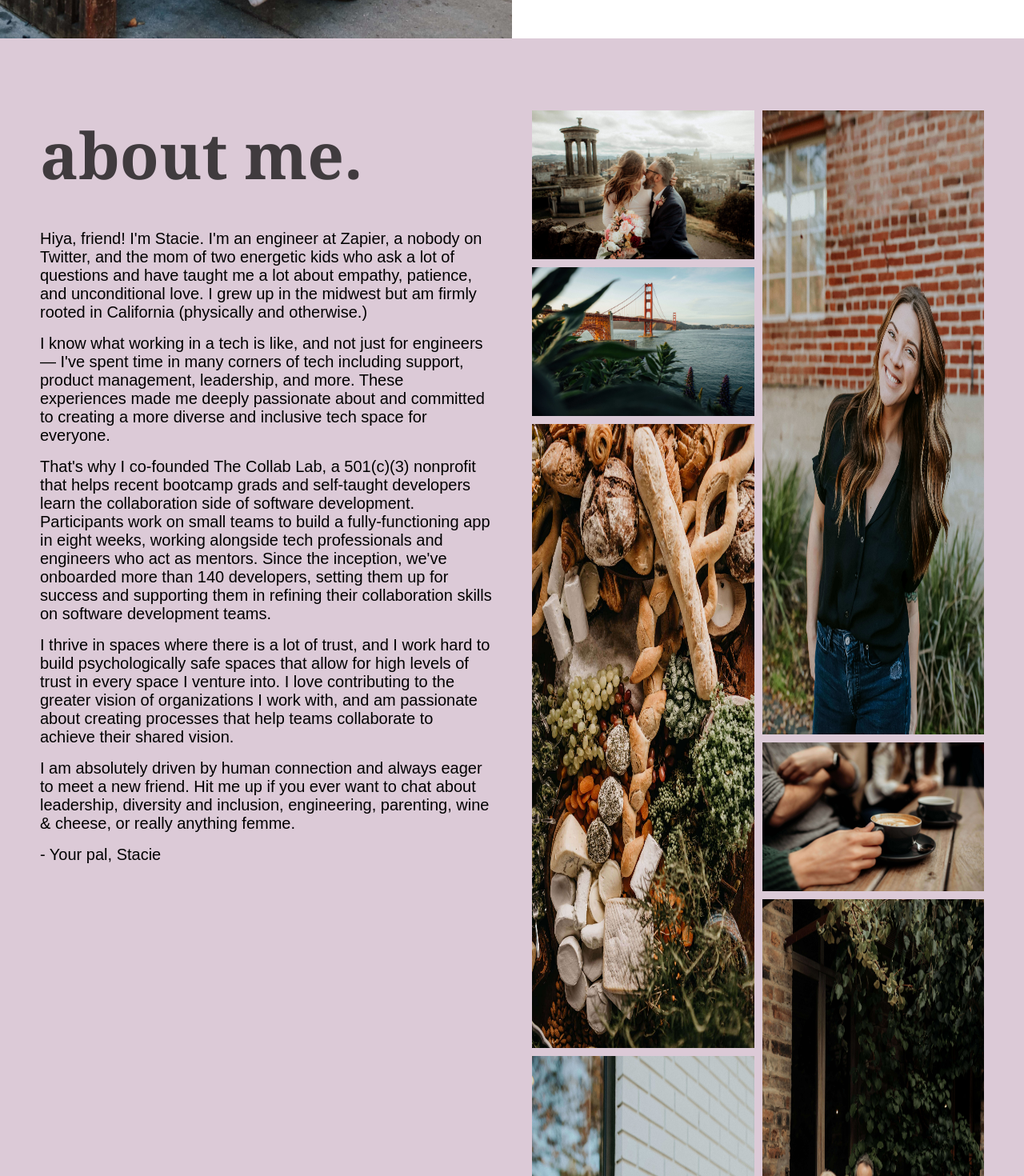
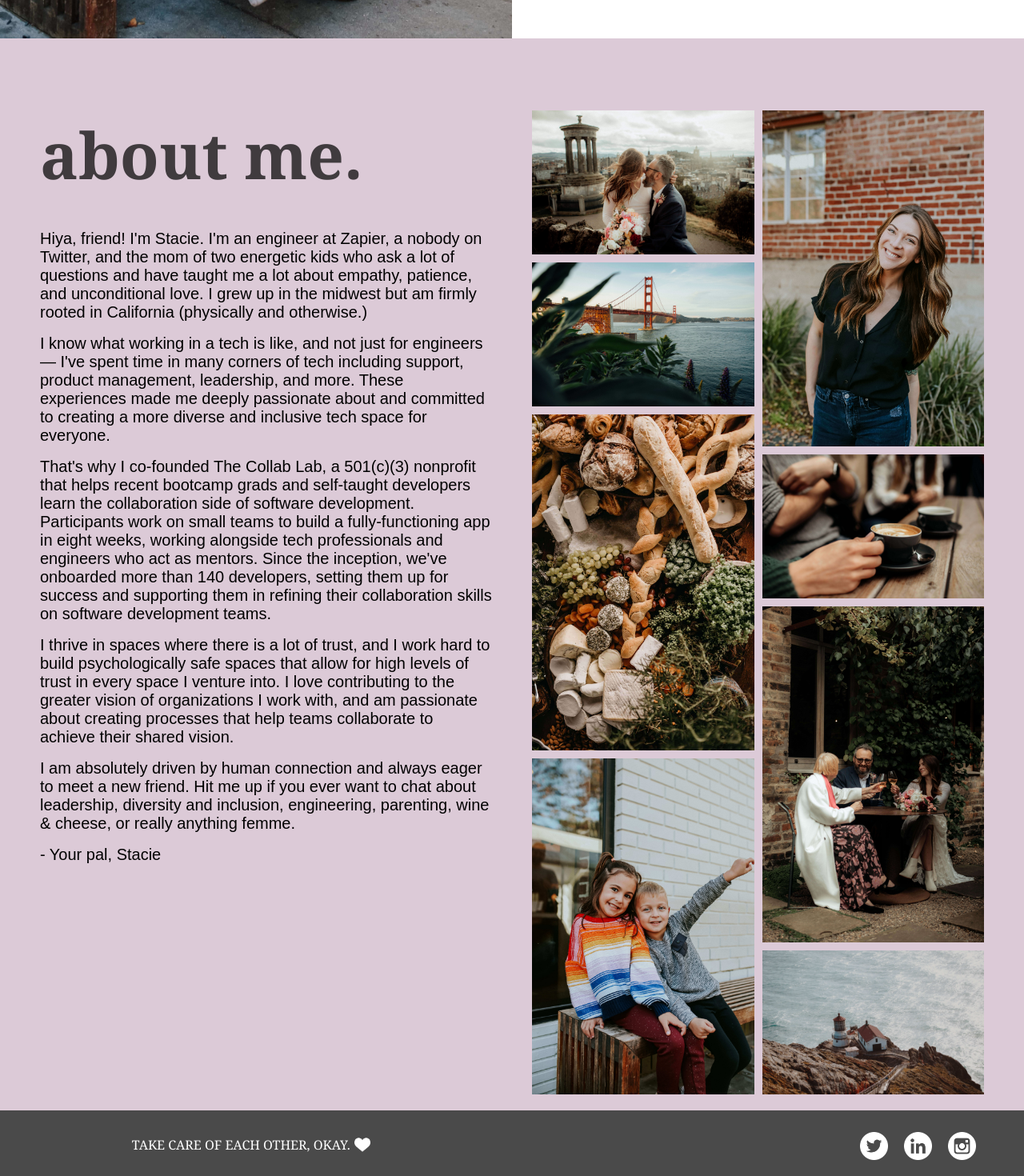
Before and after one commit to stacietaylorcima/the_real_stacie, a Next.js app: page / in a window 1280 px wide. Shown: the part 880-2350 px from the top of the page at 80% size. Built offline with nearby package versions, Linux system fonts and the light colour scheme.

Commit message:
Try to get my grid the shape I had before Next Image

```diff
--- a/components/AboutMe.tsx
+++ b/components/AboutMe.tsx
@@ -9,58 +9,90 @@ export const AboutMe = () => {
       <ContentContainer>
         <Grid>
           <ImageGrid>
-            <ImageColumn>
+            <ImageColumnLeft>
+              <ImageWrapper>
                 <Image
                   src="/elopement.jpg"
                   alt="Stacie elopes in Edinburgh"
-                width={500}
-                height={335}
+                  width="100%"
+                  height="100%"
+                  layout="fill"
+                  objectFit="cover"
                 />
+              </ImageWrapper>
+              <ImageWrapper>
                 <Image
                   src="/sf.jpg"
                   alt="Golden Gate Bridge"
-                width={500}
-                height={335}
+                  width="100%"
+                  height="100%"
+                  layout="fill"
+                  objectFit="cover"
                 />
+              </ImageWrapper>
+              <ImageWrapper>
                 <Image
                   src="/big-charcuterie.jpg"
                   alt="Charcuterie board"
-                width={200}
-                height={780}
+                  width="100%"
+                  height="100%"
+                  layout="fill"
+                  objectFit="cover"
                 />
+              </ImageWrapper>
+              <ImageWrapper>
                 <Image
                   src="/cima-kids.jpg"
                   alt="Cima kids"
-                width={200}
-                height={780}
+                  width="100%"
+                  height="100%"
+                  layout="fill"
+                  objectFit="cover"
                 />
-            </ImageColumn>
-            <ImageColumn>
+              </ImageWrapper>
+            </ImageColumnLeft>
+            <ImageColumnRight>
+              <ImageWrapper>
                 <Image
                   src="/stacie-silly.jpg"
                   alt="Stacie smiling"
-                width={200}
-                height={780}
+                  width="100%"
+                  height="100%"
+                  layout="fill"
+                  objectFit="cover"
                 />
+              </ImageWrapper>
+              <ImageWrapper>
                 <Image
                   src="/coffee-with-david.jpg"
                   alt="Two lattes"
-                width={500}
-                height={335}
+                  width="100%"
+                  height="100%"
+                  layout="fill"
+                  objectFit="cover"
                 />
+              </ImageWrapper>
+              <ImageWrapper>
                 <Image
                   src="/mum-in-scotland.jpg"
                   alt="Stacie, David, and Mum toasting in Edinburgh"
-                width={200}
-                height={780}
+                  width="100%"
+                  height="100%"
+                  layout="fill"
+                  objectFit="cover"
                 />
+              </ImageWrapper>
+              <ImageWrapper>
                 <Image
                   src="/point-reyes.jpg"
                   alt="Point Reyes California"
-                width={500}
-                height={335}
+                  width="100%"
+                  height="100%"
+                  layout="fill"
+                  objectFit="cover"
                 />
-            </ImageColumn>
+              </ImageWrapper>
+            </ImageColumnRight>
           </ImageGrid>
           <AboutBlock>
             <H2>about me.</H2>
@@ -159,10 +191,25 @@ const ImageGrid = styled.div`
   display: grid;
   grid-template-columns: 1fr 1fr;
   grid-gap: 10px;
+  height: 1550px;
+  ${mediaQueries.desktop} {
+    height: 1200px;
+  }
 `;
 
-const ImageColumn = styled.div`
+const ImageColumnLeft = styled.div`
   display: grid;
   grid-gap: 10px;
-  grid-auto-rows: min-content;
+  grid-auto-rows: 15% 15% 35% 35%;
 `;
+
+const ImageColumnRight = styled.div`
+  display: grid;
+  grid-gap: 10px;
+  grid-auto-rows: 35% 15% 35% 15%;
+`;
+
+const ImageWrapper = styled.div`
+  position: relative;
+  width: 100%;
+`;
--- a/components/Hero.tsx
+++ b/components/Hero.tsx
@@ -8,7 +8,13 @@ export const Hero = () => {
   return (
     <Outer>
       <ConfettiContainer id="confettiContainer" />
-      <Image src={"/stacie_family.jpeg"} alt="Stacie, Mila and Benny on a bench" width={1000} height={1450} />
+      <Image
+        src={"/stacie_family.jpeg"}
+        alt="Stacie, Mila and Benny on a bench"
+        width={1000}
+        height={1450}
+        priority={true}
+      />
       <TextBlock>
         <H1>building a kinder tech.</H1>
         <p>
@@ -30,12 +36,7 @@ const Outer = styled.div`
     grid-template-columns: 1fr 1fr;
     align-items: center;
   }
-`;
-
-const PersonalImage = styled.img`
-  width: 100%;
-  filter: opacity(80%);
-`;
+`
 
 const TextBlock = styled.div`
   padding: 50px;
```
Lines whose indentation alone changed are shown as unchanged.
